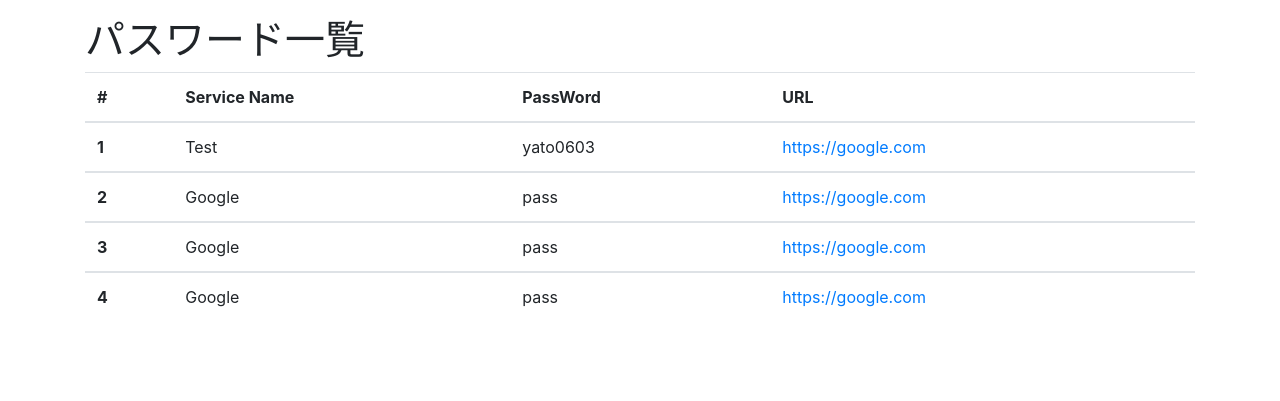
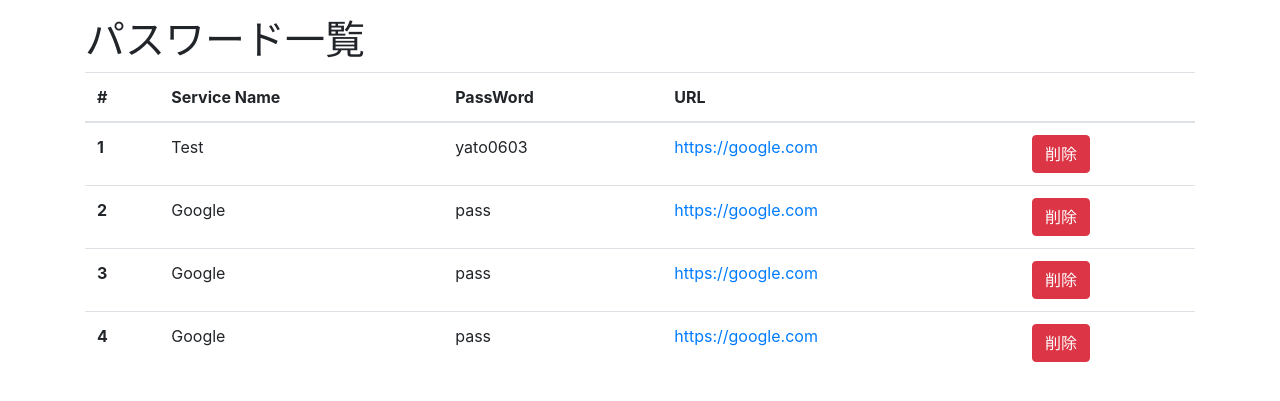
Before and after one commit to KZ63/pass_generate_django, a Django app: template generate_app/templates/generate_app/show_passwords.html in a window 1280 px wide. Shown: the part 56-457 px from the top of the page. Run offline with Django 4.2, Linux system fonts and the light colour scheme; the template is opened without the code that fills it: values that come from a table or form of the project are taken from there, others are empty; data comes from the database, SQL or seed files in the repository; some libraries are stand-ins or nearby versions.

Commit message:
add 'delete' button on show_passwords page

```diff
--- a/generate_app/templates/generate_app/show_passwords.html
+++ b/generate_app/templates/generate_app/show_passwords.html
@@ -10,6 +10,7 @@
               <th scope="col">Service Name</th>
               <th scope="col">PassWord</th>
               <th scope="col">URL</th>
+              <th></th>
             </tr>
       </thead>
       <tbody>
@@ -19,9 +20,10 @@
                   <td>{{ password.service_name }}</td>
                   <td>{{ password.passWord }}</td>
                   <td><a href="{{ password.url }}">{{ password.url }}</a></td>
+                  <td><buttton class="btn btn-danger">削除</buttton><span id="id" style="display: none;">{{ password.id }}</span></td>
             </tr>
+            {% endfor %}
       </tbody>
-      {% endfor %}
 </table>
 
 {% endblock %}
--- a/generate_app/views.py
+++ b/generate_app/views.py
@@ -7,6 +7,7 @@ Todo
 ✅ログイン機能
 - ✅画面の実装
 - ✅パスワードのハッシュ化
+✅削除機能
 □レイアウト整形（bootstrap導入）
 □テスト
 """
@@ -88,9 +89,9 @@ def create(request):
         return render(request, 'generate_app/pass_apply.html', {'form': form})
 
 # パスワード一覧表示
+@login_required
 def show_passwords(request):
     passwords = PassWord.objects.all()
-    print(passwords)
     return render(request, 'generate_app/show_passwords.html', {'passwords': passwords})
 
 # パスワード一覧エクスポート
```
